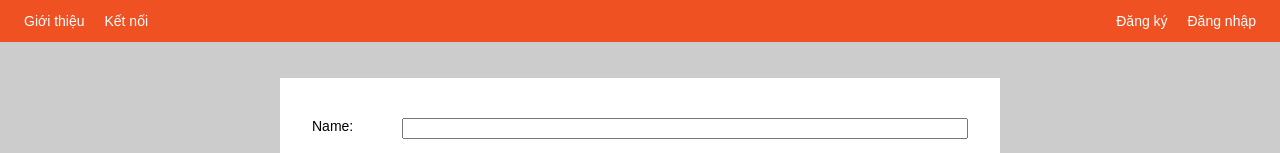
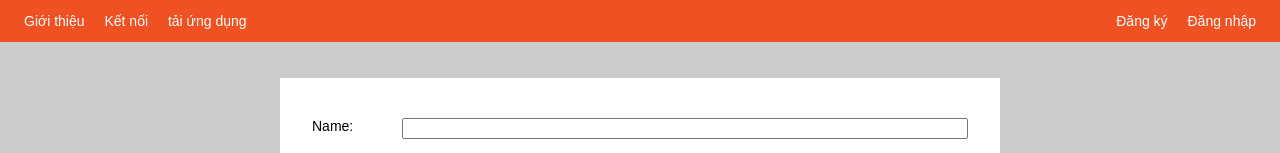
Before and after one commit to lam211bql/flex, a plain HTML site: page index.html in a window 1280 px wide. Shown: the top 153 px of the page. Drawn offline with Linux system fonts and the light colour scheme.

Commit message:
sua lai code

```diff
--- a/index.html
+++ b/index.html
@@ -12,7 +12,7 @@
       <ul class="nav-list">
         <li class="nav-item">Giới thiệu</li>
         <li class="nav-item">Kết nối</li>
-        <li class="nav-item"></li>
+        <li class="nav-item">tải ứng dụng</li>
       </ul>
       <ul class="nav-list">
         <li class="nav-item">Đăng ký</li>
```
